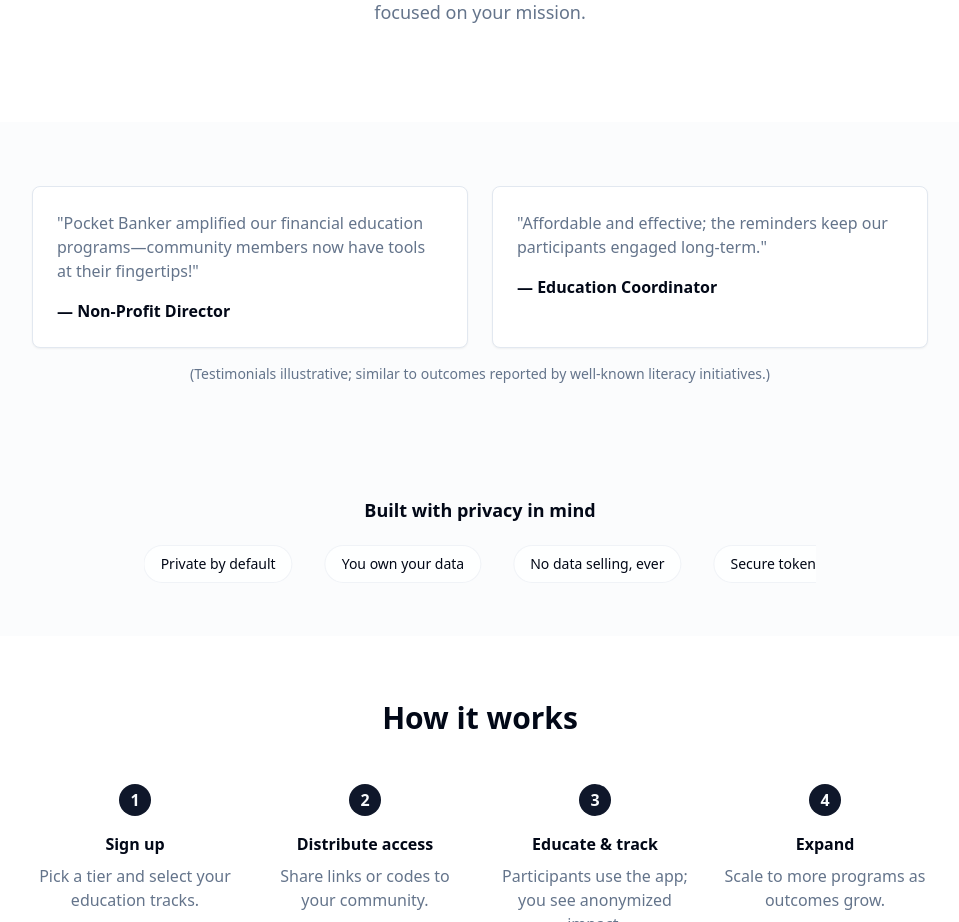
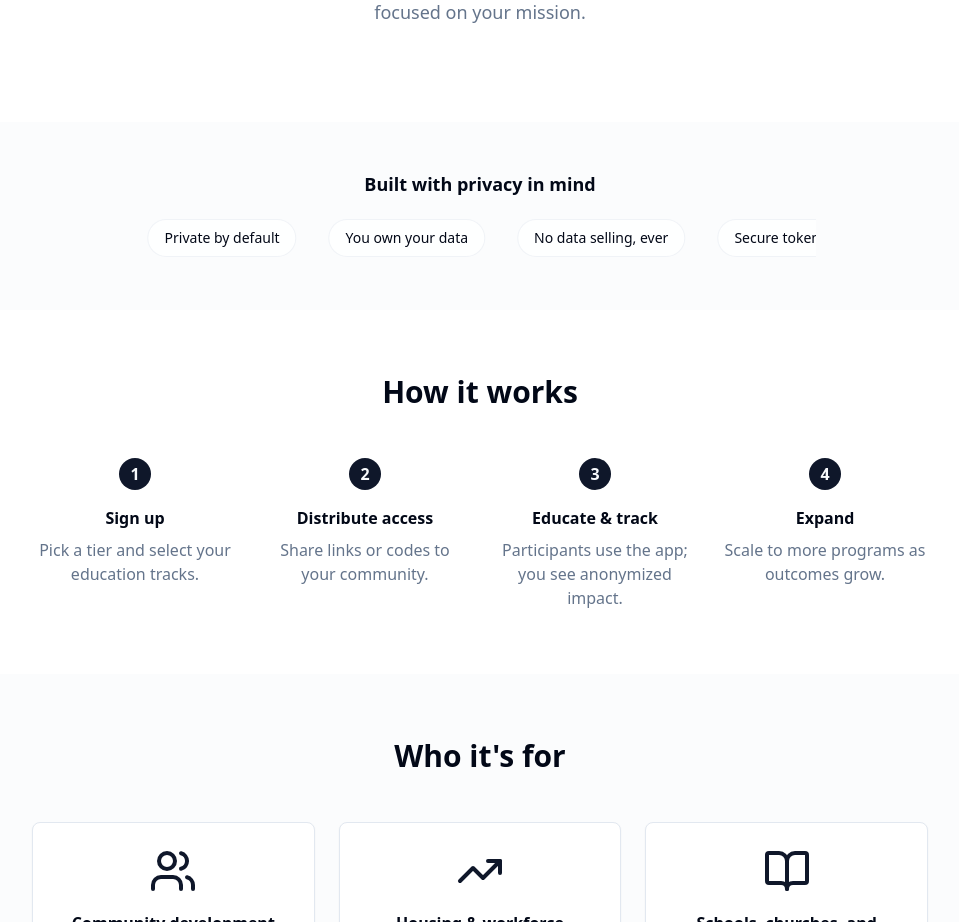
Before and after one commit to xBlackSmurfx008/PocketTeller, a React (Vite) app: page /for-nonprofits in a window 1280 px wide. Shown: the part 2100-3022 px from the top of the page, without its empty margins (160-1119 px from the left). Built offline with nearby package versions, Linux system fonts and the light colour scheme.

Commit message:
Remove testimonials
Remove testimonial cards from the For Non-Profits page.

```diff
--- a/src/pages/ForNonProfits.tsx
+++ b/src/pages/ForNonProfits.tsx
@@ -199,32 +199,6 @@ const ForNonProfits = () => {
         </section>
       </Reveal>
 
-      {/* Testimonials */}
-      <Reveal>
-        <section className="py-16 bg-muted/30">
-          <div className="container mx-auto px-4">
-            <div className="max-w-4xl mx-auto">
-              <div className="grid md:grid-cols-2 gap-6">
-                <Card className="p-6">
-                  <p className="text-muted-foreground mb-4">
-                    "Pocket Banker amplified our financial education programs—community members now have tools at their fingertips!"
-                  </p>
-                  <p className="font-semibold">— Non-Profit Director</p>
-                </Card>
-                <Card className="p-6">
-                  <p className="text-muted-foreground mb-4">
-                    "Affordable and effective; the reminders keep our participants engaged long-term."
-                  </p>
-                  <p className="font-semibold">— Education Coordinator</p>
-                </Card>
-              </div>
-              <p className="text-center text-sm text-muted-foreground mt-4">
-                (Testimonials illustrative; similar to outcomes reported by well-known literacy initiatives.)
-              </p>
-            </div>
-          </div>
-        </section>
-      </Reveal>
 
       {/* TrustedByMarquee */}
       <TrustedByMarquee />
```
